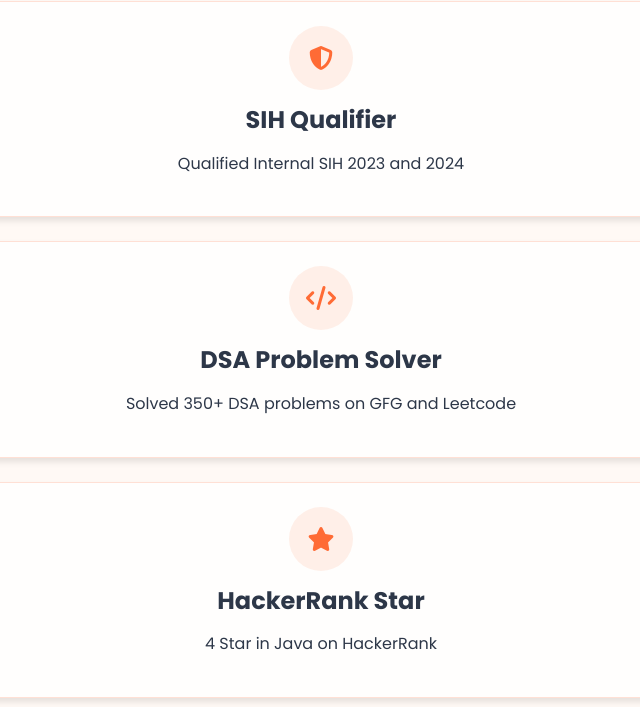
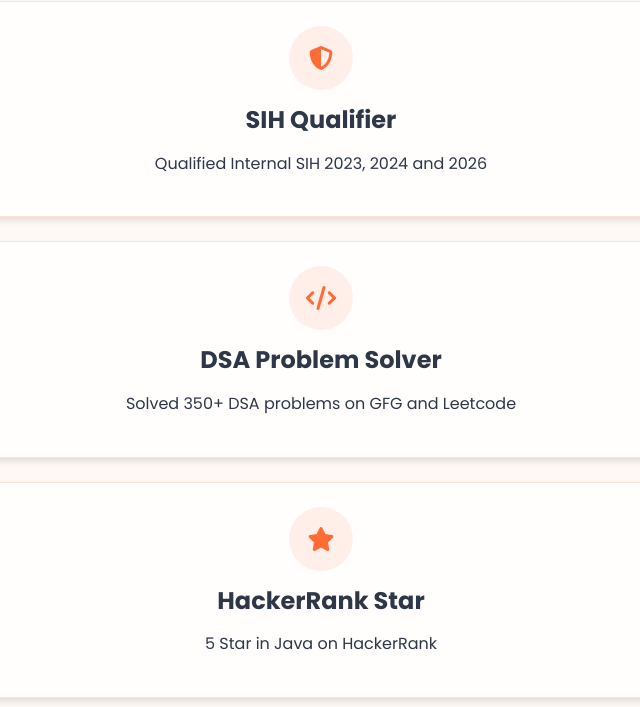
Before and after one commit to Utkarsh-1129/PROFESSIONAL-PORTFOLIO, a plain HTML site: page index.html in a window 1280 px wide. Shown: the part 6400-7107 px from the top of the page, 319-959 px from the left. Drawn offline with nearby package versions, Linux system fonts and the light colour scheme.

Commit message:
Updated Info

```diff
--- a/index.html
+++ b/index.html
@@ -1857,7 +1857,7 @@
                         <i class="fas fa-shield-alt" style="font-size: 1.5rem; color: var(--primary);"></i>
                     </div>
                     <h3>SIH Qualifier</h3>
-                    <p>Qualified Internal SIH 2023 and 2024</p>
+                    <p>Qualified Internal SIH 2023, 2024 and 2026</p>
                 </div>
                 <!-- Achievement 2 -->
                 <div class="card p-6 text-center">
@@ -1873,7 +1873,7 @@
                         <i class="fas fa-star" style="font-size: 1.5rem; color: var(--primary);"></i>
                     </div>
                     <h3>HackerRank Star</h3>
-                    <p>4 Star in Java on HackerRank</p>
+                    <p>5 Star in Java on HackerRank</p>
                 </div>
                 <!-- Achievement 4 -->
                 <div class="card p-6 text-center">
```
